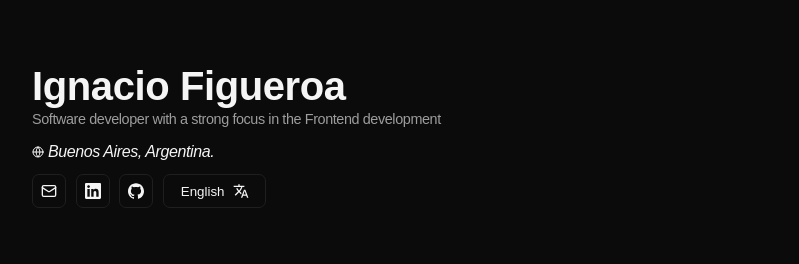
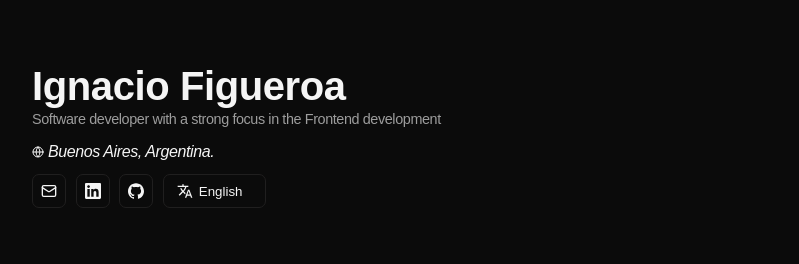
Before and after one commit to figueroaignacio/portfolio, a React (Vite) app: page / in a window 1280 px wide. Shown: the top 264 px of the page, without its empty margins (240-1039 px from the left). Built offline with nearby package versions, Linux system fonts and the light colour scheme.

Commit message:
style: changing the select lang component styles

```diff
--- a/src/components/SelectLanguage/SelectLanguage.module.css
+++ b/src/components/SelectLanguage/SelectLanguage.module.css
@@ -6,7 +6,7 @@
 
 .selectBox {
   color: #f5f5f5;
-  padding: 0.52rem 2.1875rem 0.52rem 1.0625rem;
+  padding: 0.52rem 1.0625rem 0.52rem 2.1875rem;
   appearance: none;
   border: 0.0625rem solid #201f1f;
   border-radius: 0.4375rem;
@@ -24,9 +24,10 @@
 }
 
 .selectContainer .selectIconContainer {
-  width: 50px;
+  width: 3.125rem;
   position: absolute;
   right: 0;
+  left: -0.2rem;
   display: flex;
   justify-content: center;
   align-items: center;
```
